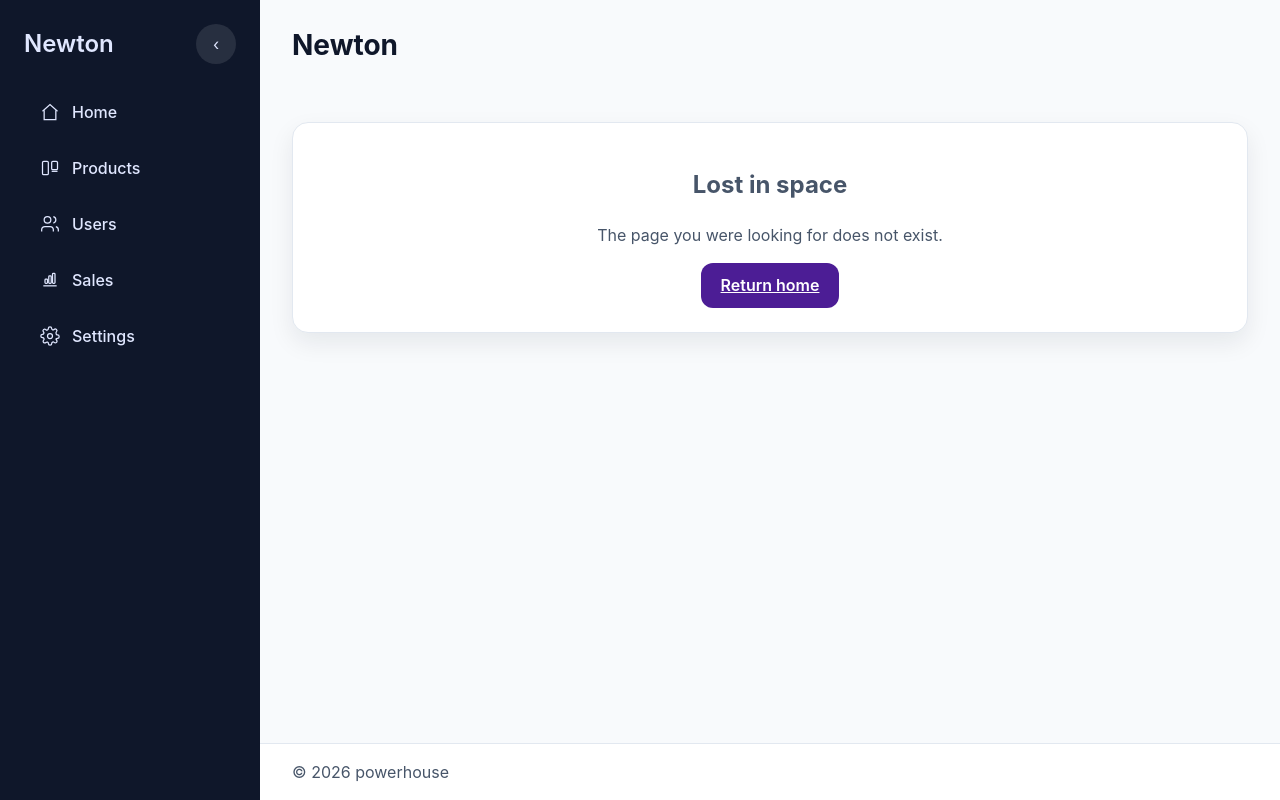
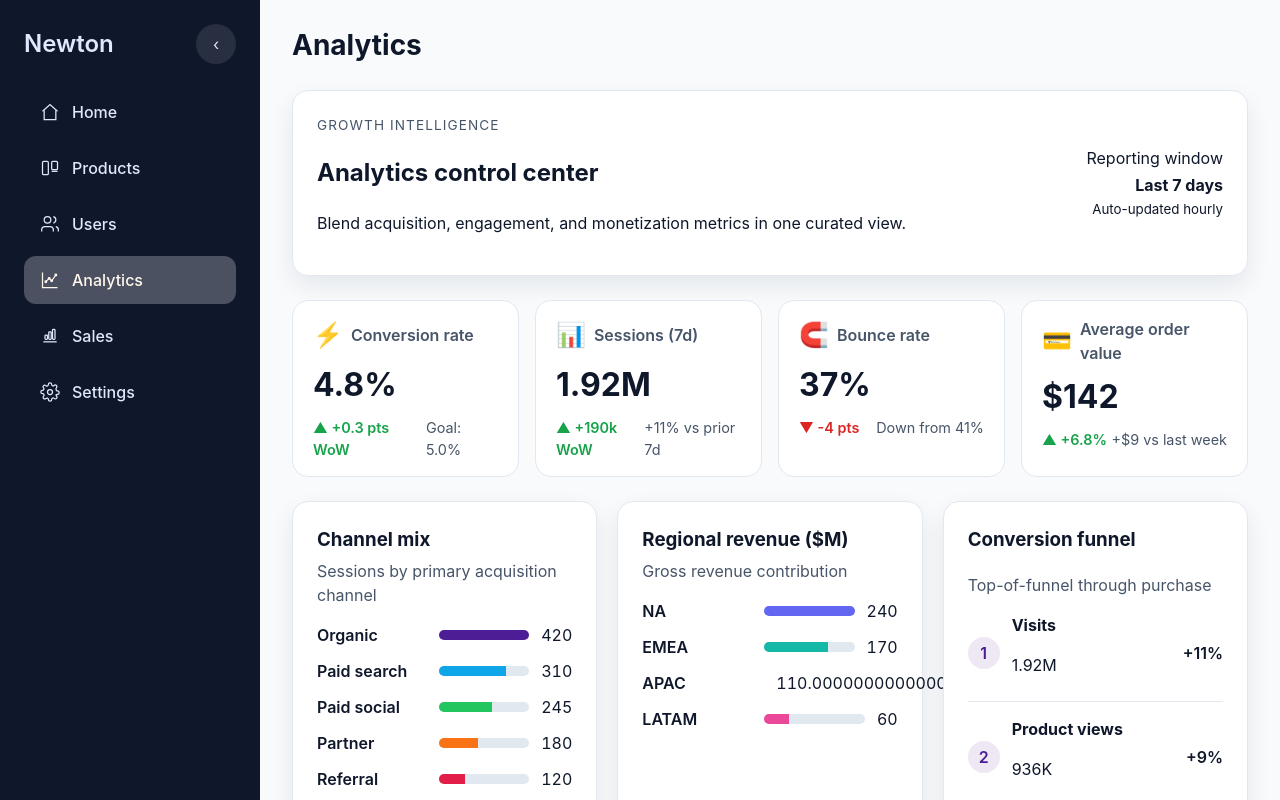
Before and after one commit to legal-product/react-openclaw, a React (Vite) app: page /analytics in a window 1280 px wide. Shown: the top 800 px of the page. Built offline with nearby package versions, Linux system fonts and the light colour scheme.

Commit message:
feat: add analytics dashboards page

```diff
--- a/src/app/navigation.tsx
+++ b/src/app/navigation.tsx
@@ -38,6 +38,17 @@ const USERS_ICON = (
   </svg>
 )
 
+const ANALYTICS_ICON = (
+  <svg {...iconProps} viewBox="0 0 24 24" aria-hidden>
+    <path d="M3 3v18h18" />
+    <path d="M7 14l4-4 3 3 5-7" />
+    <circle cx="7" cy="14" r="1" />
+    <circle cx="11" cy="10" r="1" />
+    <circle cx="14" cy="13" r="1" />
+    <circle cx="19" cy="6" r="1" />
+  </svg>
+)
+
 const SALES_ICON = (
   <svg {...iconProps} viewBox="0 0 24 24" aria-hidden>
     <path d="M4 19h16" />
@@ -58,6 +69,7 @@ export const NAV_ITEMS: NavItemConfig[] = [
   { label: 'Home', path: '/', icon: HOME_ICON },
   { label: 'Products', path: '/products', icon: PRODUCTS_ICON },
   { label: 'Users', path: '/users', icon: USERS_ICON },
+  { label: 'Analytics', path: '/analytics', icon: ANALYTICS_ICON },
   { label: 'Sales', path: '/sales', icon: SALES_ICON },
   { label: 'Settings', path: '/settings', icon: SETTINGS_ICON },
 ]
--- a/src/app/router.tsx
+++ b/src/app/router.tsx
@@ -5,6 +5,7 @@ import AppLayout from './layout/AppLayout'
 const HomePage = lazy(() => import('../features/home/HomePage'))
 const ProductsPage = lazy(() => import('../features/products/ProductsPage'))
 const UsersPage = lazy(() => import('../features/users/UsersPage'))
+const AnalyticsPage = lazy(() => import('../features/analytics/AnalyticsPage'))
 const SalesPage = lazy(() => import('../features/sales/SalesPage'))
 const SettingsPage = lazy(() => import('../features/settings/SettingsPage'))
 const NotFoundPage = lazy(() => import('../features/not-found/NotFoundPage'))
@@ -17,6 +18,7 @@ const router = createBrowserRouter([
       { index: true, element: <HomePage /> },
       { path: 'products', element: <ProductsPage /> },
       { path: 'users', element: <UsersPage /> },
+      { path: 'analytics', element: <AnalyticsPage /> },
       { path: 'sales', element: <SalesPage /> },
       { path: 'settings', element: <SettingsPage /> },
       { path: '*', element: <NotFoundPage /> },
--- /dev/null
+++ b/src/features/analytics/AnalyticsPage.tsx
@@ -0,0 +1,160 @@
+import { Card } from '../../components/ui/Card'
+import { ChartCard } from '../../components/ui/ChartCard'
+import { StatCard } from '../../components/ui/StatCard'
+
+const STAT_KPIS = [
+  {
+    id: 'conversion',
+    title: 'Conversion rate',
+    value: '4.8%',
+    helperText: 'Goal: 5.0%',
+    icon: '⚡',
+    trend: { label: '+0.3 pts WoW', direction: 'up' as const },
+  },
+  {
+    id: 'sessions',
+    title: 'Sessions (7d)',
+    value: '1.92M',
+    helperText: '+11% vs prior 7d',
+    icon: '📊',
+    trend: { label: '+190k WoW', direction: 'up' as const },
+  },
+  {
+    id: 'bounce',
+    title: 'Bounce rate',
+    value: '37%',
+    helperText: 'Down from 41%',
+    icon: '🧲',
+    trend: { label: '-4 pts', direction: 'down' as const },
+  },
+  {
+    id: 'aov',
+    title: 'Average order value',
+    value: '$142',
+    helperText: '+$9 vs last week',
+    icon: '💳',
+    trend: { label: '+6.8%', direction: 'up' as const },
+  },
+]
+
+const CHANNEL_MIX = [
+  { label: 'Organic', value: 420, color: '#4c1d95' },
+  { label: 'Paid search', value: 310, color: '#0ea5e9' },
+  { label: 'Paid social', value: 245, color: '#22c55e' },
+  { label: 'Partner', value: 180, color: '#f97316' },
+  { label: 'Referral', value: 120, color: '#e11d48' },
+]
+
+const REGION_REVENUE = [
+  { label: 'NA', value: 2.4, color: '#6366f1' },
+  { label: 'EMEA', value: 1.7, color: '#14b8a6' },
+  { label: 'APAC', value: 1.1, color: '#f9a826' },
+  { label: 'LATAM', value: 0.6, color: '#ec4899' },
+]
+
+const FUNNEL_STEPS = [
+  { stage: 'Visits', value: '1.92M', change: '+11%' },
+  { stage: 'Product views', value: '936K', change: '+9%' },
+  { stage: 'Adds to cart', value: '412K', change: '+6%' },
+  { stage: 'Checkouts', value: '221K', change: '+5%' },
+  { stage: 'Purchases', value: '92K', change: '+4%' },
+]
+
+const RELEASE_NOTES = [
+  {
+    id: 'ab-tests',
+    title: 'Experiment cadence',
+    detail: '4 live tests this week, checkout uplift variant trending +3.1% lift.',
+    status: 'Monitoring',
+  },
+  {
+    id: 'latency',
+    title: 'Latency milestone',
+    detail: 'p95 page render 1.2s (down from 1.6s) after CDN routing changes.',
+    status: 'Shipped',
+  },
+  {
+    id: 'alerting',
+    title: 'Alert hygiene',
+    detail: 'Error budget at 94%; webhook drops resolved with retry queue.',
+    status: 'Healthy',
+  },
+]
+
+const AnalyticsPage = () => {
+  return (
+    <section className="analytics-page">
+      <Card className="analytics-page__hero">
+        <div>
+          <p className="analytics-page__eyebrow">Growth intelligence</p>
+          <h2>Analytics control center</h2>
+          <p>Blend acquisition, engagement, and monetization metrics in one curated view.</p>
+        </div>
+        <div className="analytics-page__hero-meta">
+          <span>Reporting window</span>
+          <strong>Last 7 days</strong>
+          <small>Auto-updated hourly</small>
+        </div>
+      </Card>
+
+      <div className="stat-grid">
+        {STAT_KPIS.map((stat) => (
+          <StatCard
+            key={stat.id}
+            title={stat.title}
+            value={stat.value}
+            helperText={stat.helperText}
+            icon={stat.icon}
+            trend={stat.trend}
+          />
+        ))}
+      </div>
+
+      <div className="analytics-grid">
+        <ChartCard
+          title="Channel mix"
+          description="Sessions by primary acquisition channel"
+          data={CHANNEL_MIX}
+        />
+        <ChartCard
+          title="Regional revenue ($M)"
+          description="Gross revenue contribution"
+          data={REGION_REVENUE.map((item) => ({ ...item, value: item.value * 100 }))}
+        />
+        <Card className="analytics-card analytics-card--funnel">
+          <h3 style={{ marginTop: 0 }}>Conversion funnel</h3>
+          <p className="analytics-card__subtitle">Top-of-funnel through purchase</p>
+          <ul className="analytics-funnel">
+            {FUNNEL_STEPS.map((step, index) => (
+              <li key={step.stage}>
+                <span className="analytics-funnel__step">{index + 1}</span>
+                <div>
+                  <strong>{step.stage}</strong>
+                  <p>{step.value}</p>
+                </div>
+                <span className="analytics-funnel__change">{step.change}</span>
+              </li>
+            ))}
+          </ul>
+        </Card>
+        <Card className="analytics-card">
+          <h3 style={{ marginTop: 0 }}>Ops radar</h3>
+          <p className="analytics-card__subtitle">Recent highlights from the pipeline</p>
+          <ul className="analytics-release">
+            {RELEASE_NOTES.map((item) => (
+              <li key={item.id}>
+                <div>
+                  <strong>{item.title}</strong>
+                  <p>{item.detail}</p>
+                </div>
+                <span className="analytics-release__status">{item.status}</span>
+              </li>
+            ))}
+          </ul>
+        </Card>
+      </div>
+    </section>
+  )
+}
+
+export default AnalyticsPage
--- a/src/index.css
+++ b/src/index.css
@@ -1154,3 +1154,111 @@ textarea {
     text-align: left;
   }
 }
+
+.analytics-page {
+  display: flex;
+  flex-direction: column;
+  gap: 1.5rem;
+}
+
+.analytics-page__hero,
+.analytics-page__eyebrow,
+.analytics-page__hero-meta {
+  display: flex;
+}
+
+.analytics-page__hero {
+  justify-content: space-between;
+  align-items: center;
+  flex-wrap: wrap;
+  gap: 2rem;
+}
+
+.analytics-page__eyebrow {
+  text-transform: uppercase;
+  letter-spacing: 0.08em;
+  font-size: 0.85rem;
+  color: var(--color-text-muted);
+  margin: 0;
+}
+
+.analytics-page__hero-meta {
+  flex-direction: column;
+  gap: 0.2rem;
+  min-width: 180px;
+  text-align: right;
+}
+
+.analytics-grid {
+  display: grid;
+  grid-template-columns: repeat(auto-fit, minmax(300px, 1fr));
+  gap: 1.25rem;
+}
+
+.analytics-card__subtitle {
+  color: var(--color-text-muted);
+  margin-top: 0.35rem;
+}
+
+.analytics-funnel,
+.analytics-release {
+  list-style: none;
+  margin: 1rem 0 0;
+  padding: 0;
+  display: flex;
+  flex-direction: column;
+  gap: 0.9rem;
+}
+
+.analytics-funnel li {
+  display: grid;
+  grid-template-columns: auto 1fr auto;
+  align-items: center;
+  gap: 0.75rem;
+  padding-bottom: 0.5rem;
+  border-bottom: 1px solid var(--color-border);
+}
+
+.analytics-funnel__step {
+  width: 32px;
+  height: 32px;
+  border-radius: 50%;
+  background: rgba(76, 29, 149, 0.1);
+  color: var(--color-primary);
+  display: inline-flex;
+  align-items: center;
+  justify-content: center;
+  font-weight: 600;
+}
+
+.analytics-funnel__change {
+  font-weight: 600;
+}
+
+.analytics-release li {
+  display: flex;
+  justify-content: space-between;
+  gap: 1rem;
+  border-bottom: 1px solid var(--color-border);
+  padding-bottom: 0.75rem;
+}
+
+.analytics-release__status {
+  align-self: flex-start;
+  border-radius: 999px;
+  padding: 0.2rem 0.75rem;
+  background: rgba(14, 165, 233, 0.15);
+  color: #0369a1;
+  font-size: 0.85rem;
+  font-weight: 600;
+}
+
+@media (max-width: 600px) {
+  .analytics-page__hero-meta {
+    text-align: left;
+  }
+
+  .analytics-release li {
+    flex-direction: column;
+  }
+}
```
